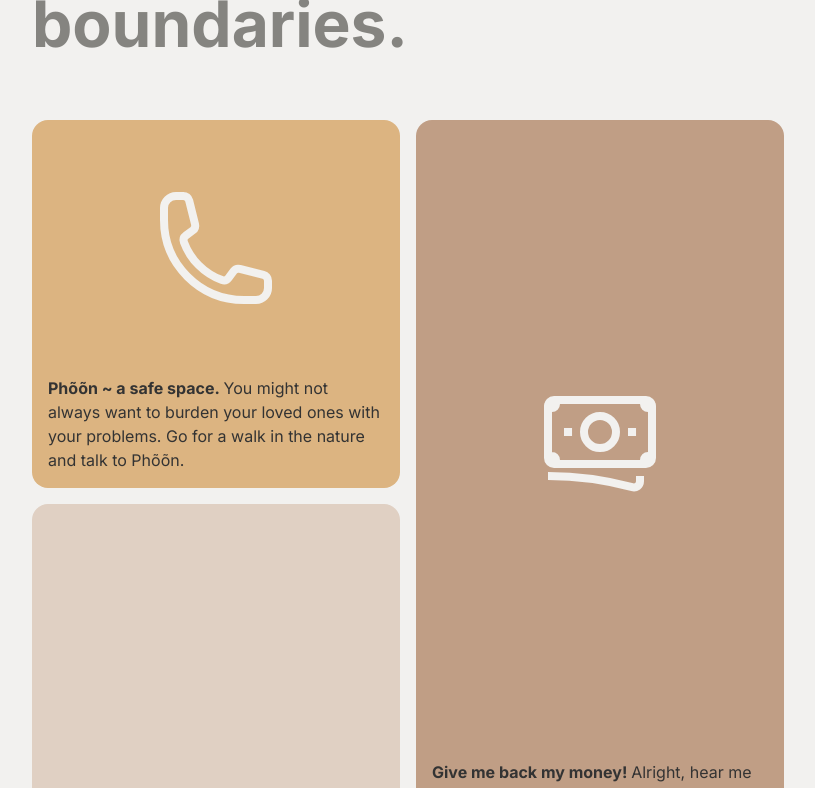
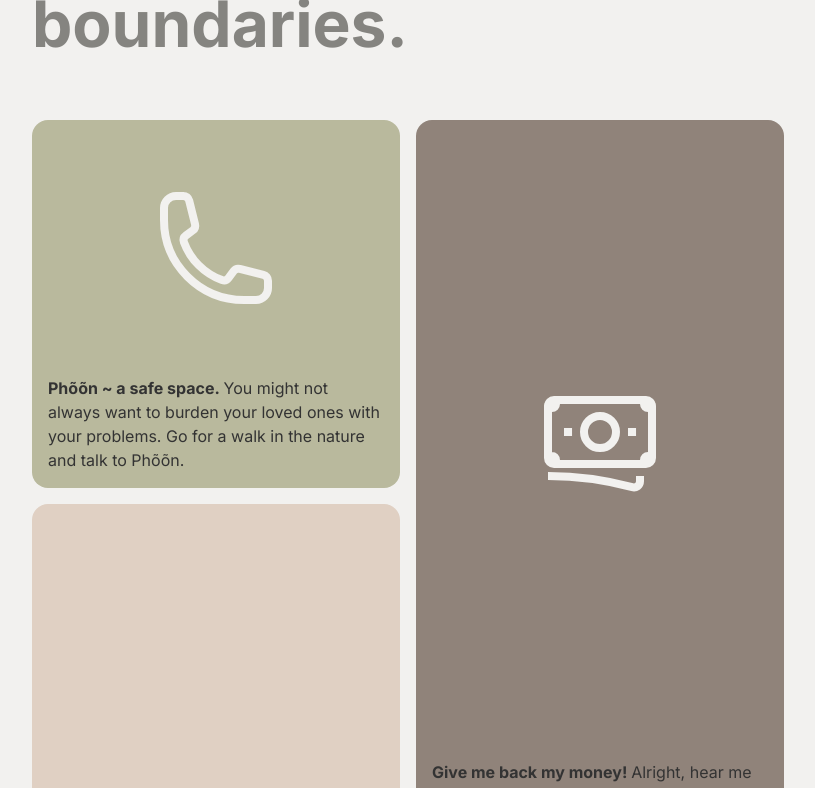
Before and after one commit to pxska/portfolio, a Next.js app: page / in a window 1280 px wide. Shown: the part 360-1148 px from the top of the page, without its empty margins (232-1047 px from the left). Built offline with nearby package versions, Linux system fonts and the light colour scheme.

Commit message:
Fix color refreshing issue

```diff
--- a/src/components/Card/index.js
+++ b/src/components/Card/index.js
@@ -1,42 +1,8 @@
-import {useEffect, useState} from 'react';
-
 import styles from './Card.module.scss';
 
-function shuffle(array) {
-  let currentIndex = array.length,
-    randomIndex;
-
-  while (currentIndex != 0) {
-    randomIndex = Math.floor(Math.random() * currentIndex);
-    currentIndex--;
-
-    [array[currentIndex], array[randomIndex]] = [
-      array[randomIndex],
-      array[currentIndex],
-    ];
-  }
-
-  return array;
-}
-
-const Card = ({index, href, icon, title, description}) => {
-  const [backgroundColorArray, setBackgroundColorArray] = useState([
-    '#DCB481',
-    '#C09E85',
-    '#E0D0C3',
-    '#90837A',
-    '#B9B99D',
-  ]);
-
-  useEffect(() => {
-    setBackgroundColorArray(array => shuffle(array));
-  }, []);
-
+const Card = ({backgroundColor, href, icon, title, description}) => {
   return (
-    <a
-      href={href}
-      className={styles.card}
-      style={{backgroundColor: backgroundColorArray[index]}}>
+    <a href={href} className={styles.card} style={{backgroundColor}}>
       <div className={styles.icon}>{icon}</div>
       <div className={styles.description}>
         <span className={styles.title}>{title}&nbsp;</span>
--- a/src/pages/index.js
+++ b/src/pages/index.js
@@ -1,14 +1,41 @@
+import {useEffect, useState} from 'react';
+
 import Card from '@components/Card';
+import Link from 'next/link';
 
 import styles from '@styles/Index.module.scss';
-import Link from 'next/link';
 
 import Phone from '@assets/icons/phone.svg';
 import Bills from '@assets/icons/bills.svg';
 import Stocks from '@assets/icons/stocks.svg';
 import Note from '@assets/icons/note.svg';
 
+const COLORS = ['#DCB481', '#C09E85', '#E0D0C3', '#90837A', '#B9B99D'];
+
+function shuffle(array) {
+  let currentIndex = array.length,
+    randomIndex;
+
+  while (currentIndex != 0) {
+    randomIndex = Math.floor(Math.random() * currentIndex);
+    currentIndex--;
+
+    [array[currentIndex], array[randomIndex]] = [
+      array[randomIndex],
+      array[currentIndex],
+    ];
+  }
+
+  return array;
+}
+
 const Index = () => {
+  const [shuffledArray, setShuffledArray] = useState([]);
+
+  useEffect(() => {
+    setShuffledArray(shuffle(COLORS));
+  }, []);
+
   return (
     <div className={styles.container}>
       <section className={styles.title}>
@@ -20,28 +47,28 @@ const Index = () => {
 
       <section className={styles.cards}>
         <Card
-          index={0}
+          backgroundColor={shuffledArray[0]}
           icon={<Phone />}
           title="Phõõn ~ a safe space."
           description="You might not always want to burden your loved ones with your problems. Go for a walk in the nature and talk to Phõõn."
           href="/craft/phoon"
         />
         <Card
-          index={1}
+          backgroundColor={shuffledArray[1]}
           icon={<Bills />}
           title="Give me back my money!"
           description="Alright, hear me out – a life insurance company, but they give you back all the money you've paid. Sounds crazy? Yes."
           href="/craft/invl"
         />
         <Card
-          index={2}
+          backgroundColor={shuffledArray[2]}
           icon={<Stocks />}
           title="Ugh, I hate tracking my expenses."
           description="How might we make sharing expenses a more emotional experience for people on the Splitwise application?"
           href="/craft/splitwise"
         />
         <Card
-          index={3}
+          backgroundColor={shuffledArray[3]}
           icon={<Note />}
           title="A laser gun for making music."
           description="An instrument you would play in your 16 square metre apartment in the year 2123. And it's anything you could have ever dreamed of."
```
